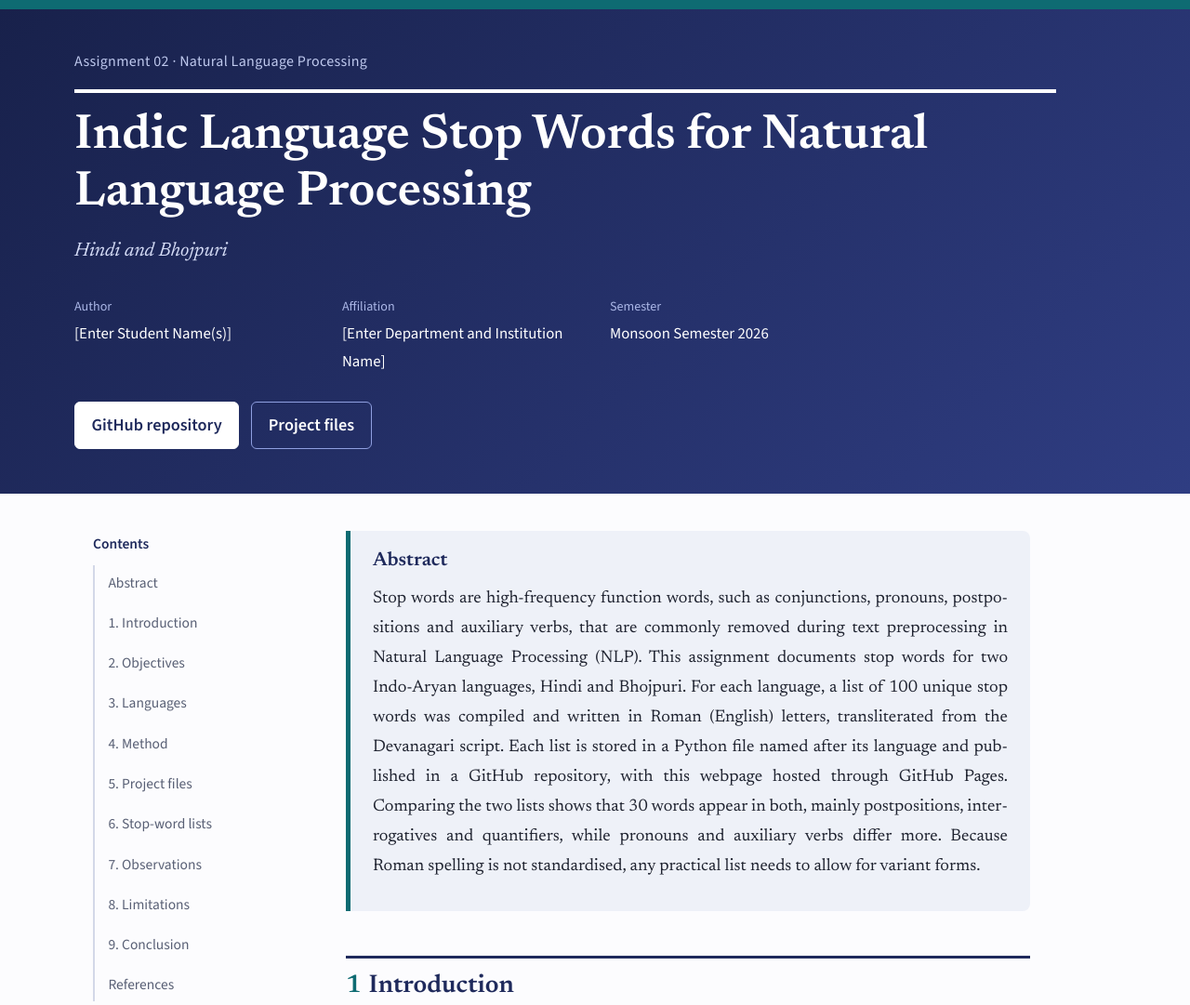
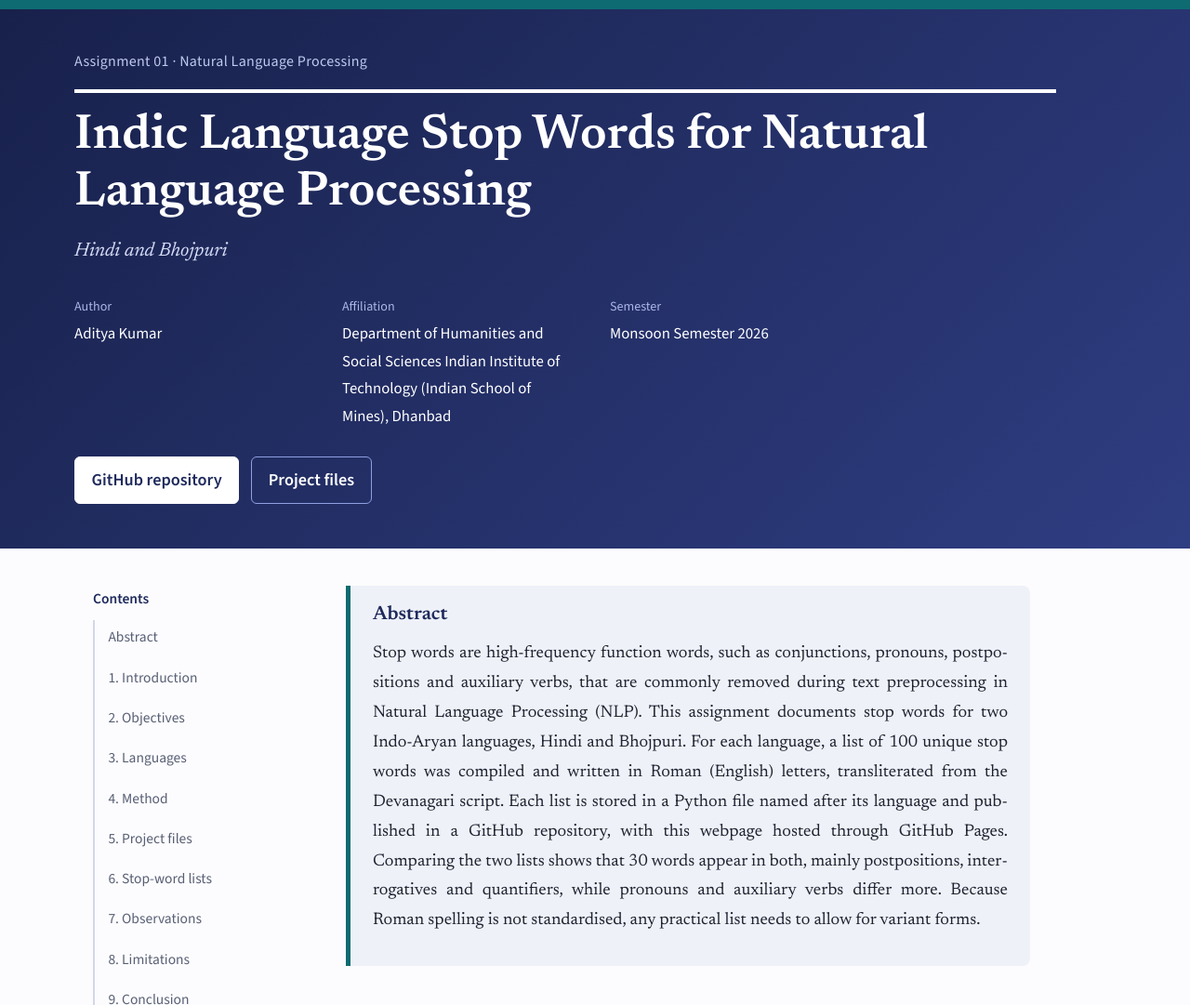
Before and after one commit to adityakumar190/hindi-bhojpuri-stopwords, a plain HTML site: page index.html in a window 1280 px wide. Shown: the top 1081 px of the page at 93% size. Drawn offline with nearby package versions, Linux system fonts and the light colour scheme.

Commit message:
Update index.html

```diff
--- a/index.html
+++ b/index.html
@@ -62,15 +62,16 @@ footer{background:var(--ink);color:#c5cdf0;text-align:center;padding:1.6rem 1.25
 </head>
 <body>
 <header class="hero"><div class="in">
-  <p class="kind">Assignment 02 &middot; Natural Language Processing</p>
+  <p class="kind">Assignment 01 &middot; Natural Language Processing</p>
   <h1>Indic Language Stop Words for Natural Language Processing</h1>
   <p class="sub">Hindi and Bhojpuri</p>
   <dl>
-    <div><dt>Author</dt><dd>[Enter Student Name(s)]</dd></div>
-    <div><dt>Affiliation</dt><dd>[Enter Department and Institution Name]</dd></div>
+    <div><dt>Author</dt><dd>Aditya Kumar</dd></div>
+    <div><dt>Affiliation</dt><dd>Department of Humanities and Social Sciences
+                                 Indian Institute of Technology (Indian School of Mines), Dhanbad</dd></div>
     <div><dt>Semester</dt><dd>Monsoon Semester 2026</dd></div>
   </dl>
-  <div class="btns"><a href="https://github.com/your-username/your-assignment-2-repository">GitHub repository</a><a href="#files">Project files</a></div>
+  <div class="btns"><a href="https://github.com/adityakumar190/hindi-bhojpuri-stopwords">GitHub repository</a><a href="#files">Project files</a></div>
 </div></header>
 
 <div class="page">
@@ -153,6 +154,6 @@ footer{background:var(--ink);color:#c5cdf0;text-align:center;padding:1.6rem 1.25
 <li><a href="https://www.nltk.org/">Natural Language Toolkit (NLTK)</a>: NLP tools and documentation.</li></ul></section>
 </article></div>
 
-<footer>Monsoon Semester 2026 &middot; [Enter Department and Institution Name]</footer>
+<footer>Monsoon Semester 2026 &middot; Department of HSS, IIT (ISM) Dhanbad</footer>
 </body>
 </html>
```
